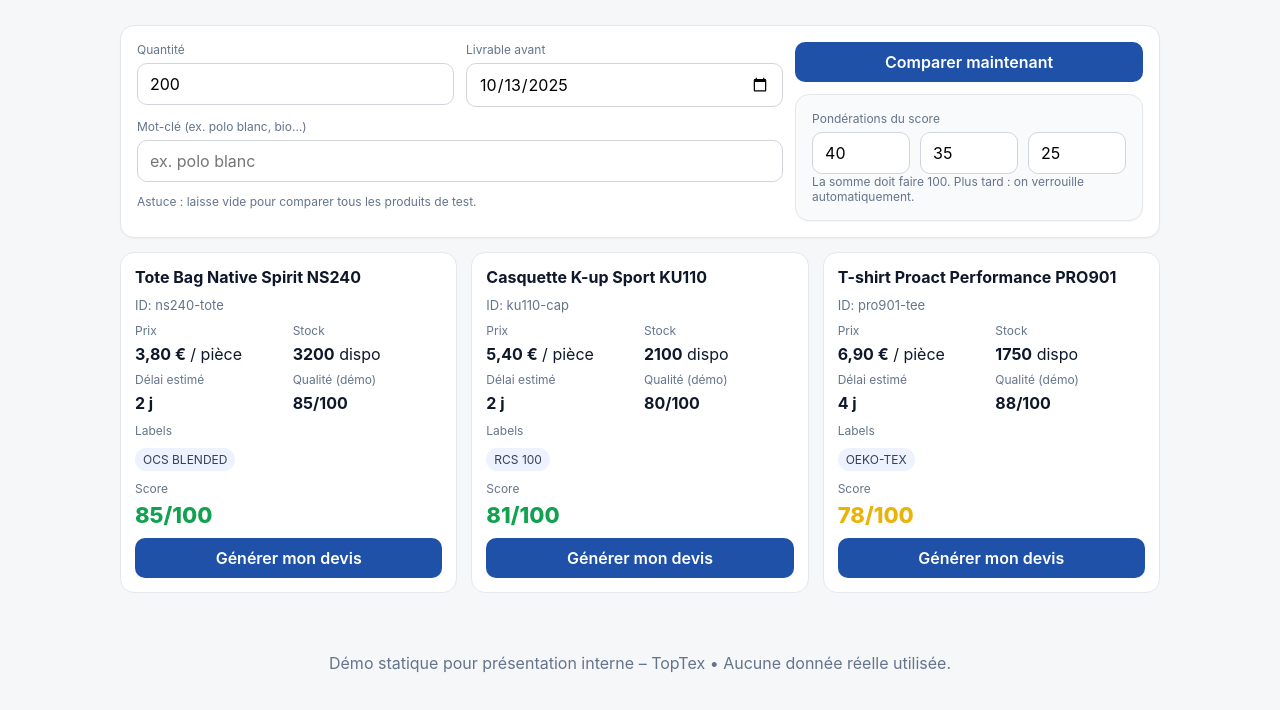
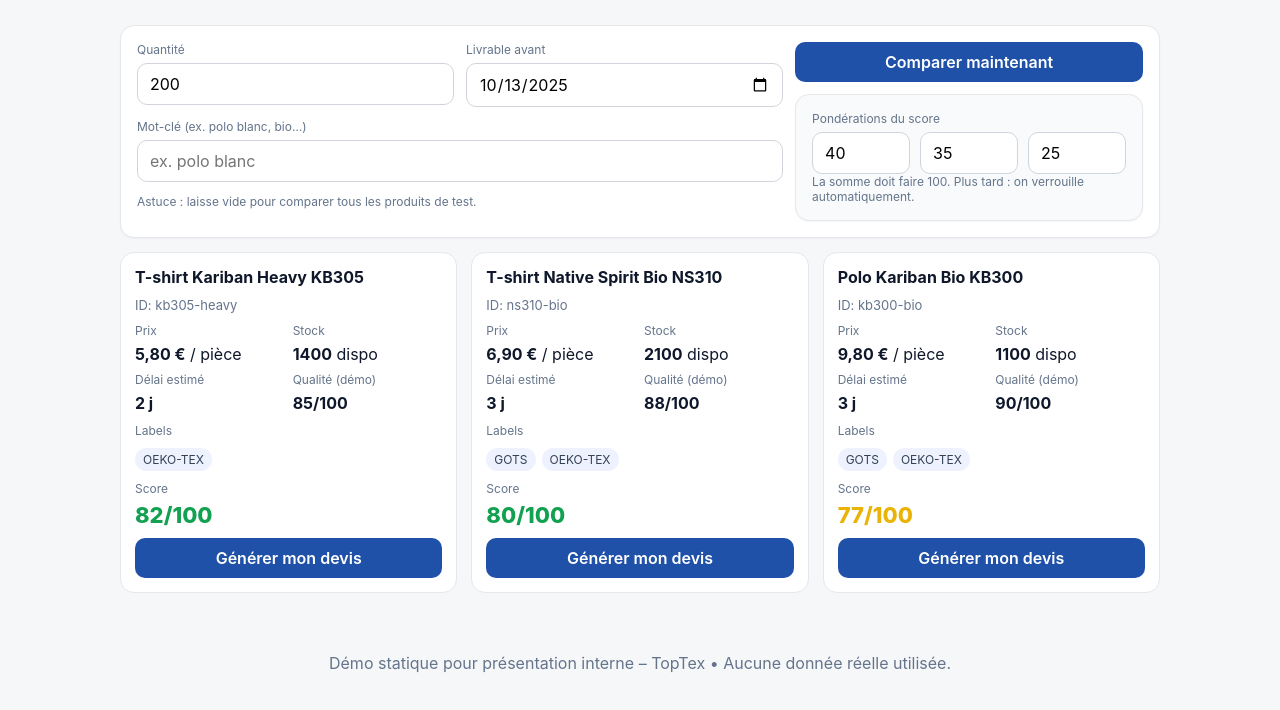
Before and after one commit to PerrinT31/SmartComparator, a plain HTML site: page index.html in a window 1280 px wide. Shown: the part 86-796 px from the top of the page. Drawn offline with Linux system fonts and the light colour scheme.

Commit message:
Update index.html

```diff
--- a/index.html
+++ b/index.html
@@ -1,3 +1,4 @@
+
 <!doctype html>
 <html lang="fr">
 <head>
@@ -81,68 +82,23 @@
     // ------------------------------
     // 1) Produits de DÉMO à la main
     // ------------------------------
-  const PRODUCTS = [
-  {
-    id: "kb300-bio",
-    name: "Polo Kariban Bio KB300",
-    price: 9.8,
-    quality: 90,
-    stock: 950,
-    leadTimeDays: 3,
-    labels: ["GOTS", "OEKO-TEX"],
-    keywords: "polo bio coton organique blanc col classique",
-  },
-  {
-    id: "ns720-relax",
-    name: "Sweat Native Spirit Relax NS720",
-    price: 21.5,
-    quality: 95,
-    stock: 480,
-    leadTimeDays: 5,
-    labels: ["GRS", "VEGAN"],
-    keywords: "sweat coton recyclé oversize lifestyle marine",
-  },
-  {
-    id: "ku110-cap",
-    name: "Casquette K-up Sport KU110",
-    price: 5.4,
-    quality: 80,
-    stock: 2100,
-    leadTimeDays: 2,
-    labels: ["RCS 100"],
-    keywords: "casquette sport polyester respirant noir running",
-  },
-  {
-    id: "pro901-tee",
-    name: "T-shirt Proact Performance PRO901",
-    price: 6.9,
-    quality: 88,
-    stock: 1750,
-    leadTimeDays: 4,
-    labels: ["OEKO-TEX"],
-    keywords: "t shirt technique sport respirant blanc running",
-  },
-  {
-    id: "kb510-lin",
-    name: "Chemise Lin Premium KB510",
-    price: 29.9,
-    quality: 92,
-    stock: 310,
-    leadTimeDays: 7,
-    labels: ["OEKO-TEX"],
-    keywords: "chemise lin homme été beige naturel",
-  },
-  {
-    id: "ns240-tote",
-    name: "Tote Bag Native Spirit NS240",
-    price: 3.8,
-    quality: 85,
-    stock: 3200,
-    leadTimeDays: 2,
-    labels: ["OCS BLENDED"],
-    keywords: "sac coton recyclé cabas eco totebag",
-  }
+const PRODUCTS = [
+  // --- T-shirts ---
+  { id:"ns310-bio", name:"T-shirt Native Spirit Bio NS310", price:6.9, quality:88, stock:2100, leadTimeDays:3, labels:["GOTS","OEKO-TEX"], keywords:"t shirt coton bio unisexe blanc" },
+  { id:"kb305-heavy", name:"T-shirt Kariban Heavy KB305", price:5.8, quality:85, stock:1400, leadTimeDays:2, labels:["OEKO-TEX"], keywords:"t shirt épais coton 190g homme noir" },
+  { id:"pro200-tech", name:"T-shirt Proact Tech PRO200", price:7.5, quality:90, stock:800, leadTimeDays:4, labels:["OEKO-TEX"], keywords:"t shirt sport respirant polyester bleu" },
+
+  // --- Sweats ---
+  { id:"ns720-relax", name:"Sweat Native Spirit Relax NS720", price:21.5, quality:95, stock:450, leadTimeDays:5, labels:["GRS","VEGAN"], keywords:"sweat oversize coton recyclé marine" },
+  { id:"kb420-classic", name:"Sweat Kariban Classic KB420", price:18.9, quality:90, stock:950, leadTimeDays:3, labels:["OEKO-TEX"], keywords:"sweat unisexe col rond coton molleton" },
+  { id:"pro500-zip", name:"Sweat Proact Zip PRO500", price:23.4, quality:92, stock:370, leadTimeDays:6, labels:["OEKO-TEX"], keywords:"sweat technique sport zippé gris chiné" },
+
+  // --- Polos ---
+  { id:"kb300-bio", name:"Polo Kariban Bio KB300", price:9.8, quality:90, stock:1100, leadTimeDays:3, labels:["GOTS","OEKO-TEX"], keywords:"polo bio coton organique blanc" },
+  { id:"kb400-premium", name:"Polo Kariban Premium KB400", price:12.4, quality:93, stock:680, leadTimeDays:5, labels:["OEKO-TEX"], keywords:"polo homme piqué double fil bleu" },
+  { id:"pro701-active", name:"Polo Proact Active PRO701", price:10.9, quality:88, stock:1500, leadTimeDays:4, labels:["OEKO-TEX"], keywords:"polo sport respirant polyester noir" }
 ];
+
 
     // ------------------------------
     // 2) Utilitaires score & format
```
